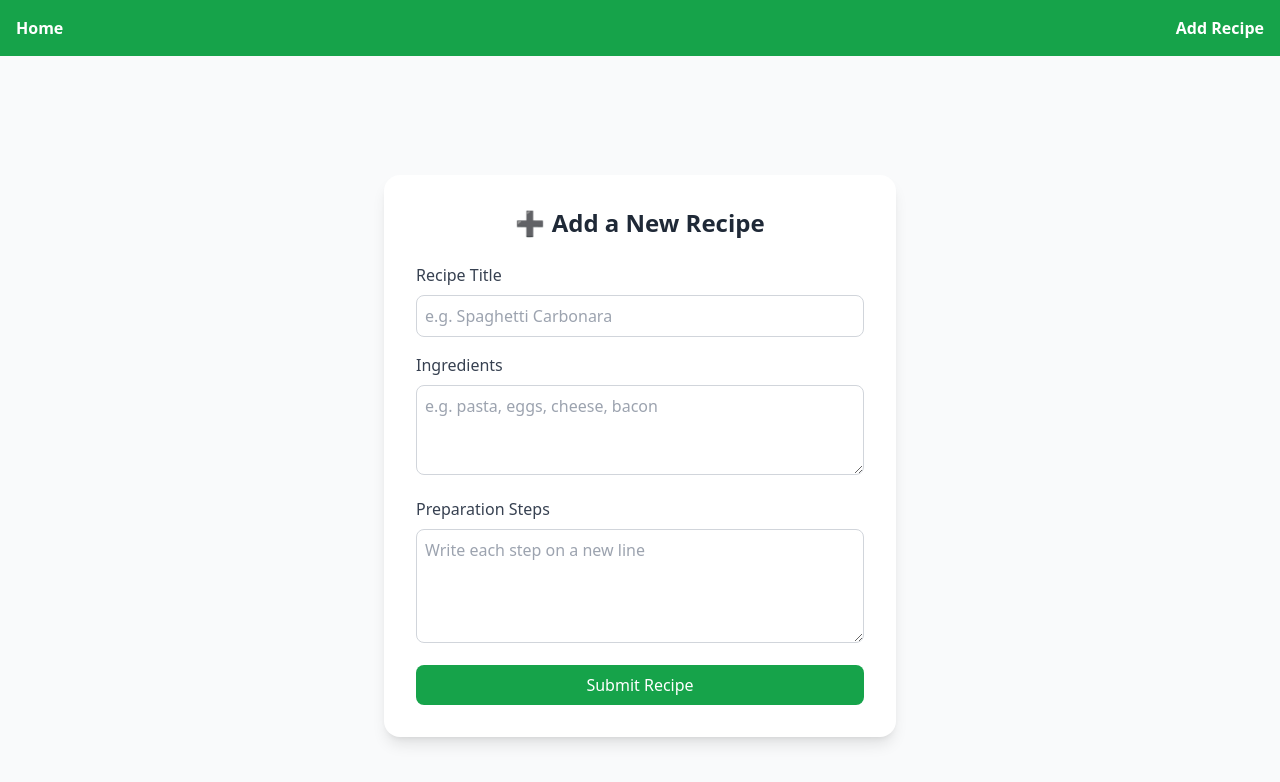
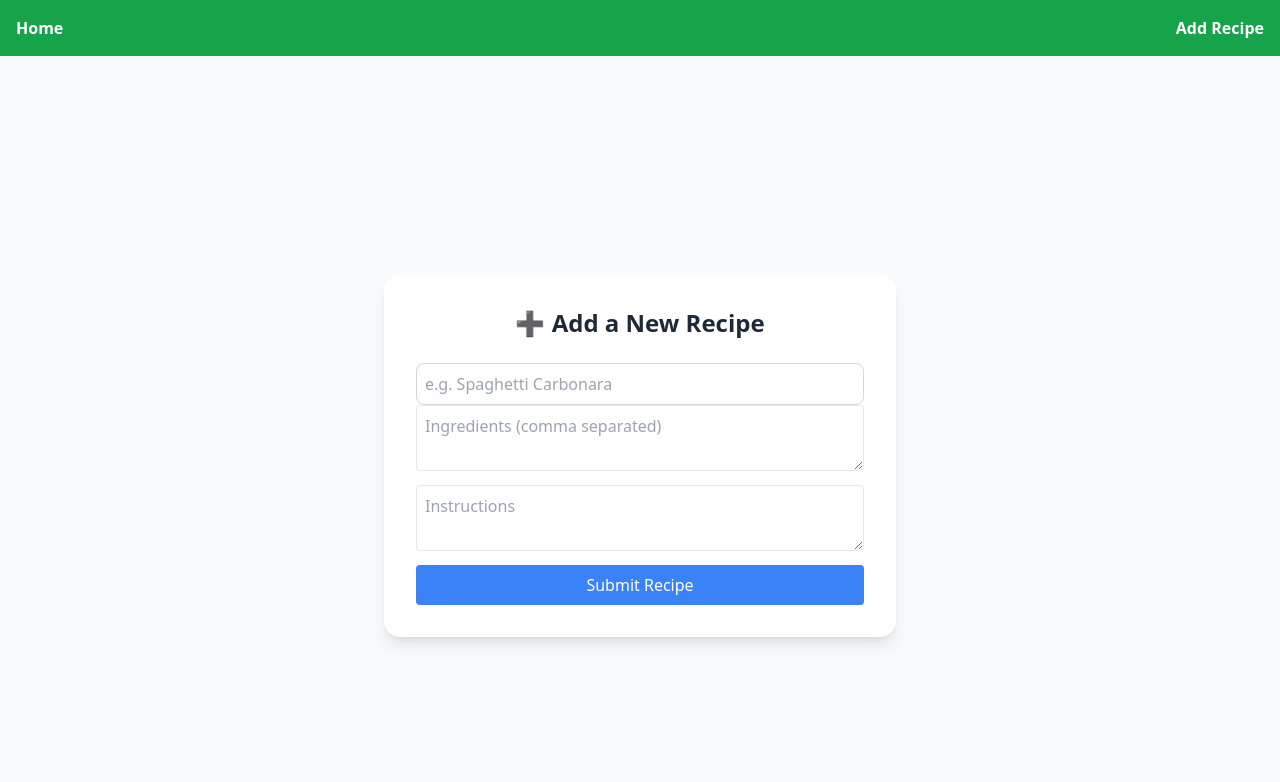
Before and after one commit to jesse-aj/alx-fe-reactjs, a React app in the folder recipe-sharing-platform/: page /add in a window 1280 px wide. Shown: the top 782 px of the page. Built offline with nearby package versions, Linux system fonts and the light colour scheme; the HTML template or start-up script is replaced by a standard one.

Commit message:
added a form and added a form validtation + tailwindcss

```diff
--- a/recipe-sharing-platform/src/components/AddRecipeForm.jsx
+++ b/recipe-sharing-platform/src/components/AddRecipeForm.jsx
@@ -1,67 +1,55 @@
 import { useState } from "react";
 
 function AddRecipeForm() {
-  // This Define state for the form fields
   const [title, setTitle] = useState("");
   const [ingredients, setIngredients] = useState("");
-  const [steps, setSteps] = useState("");
+  const [instructions, setInstructions] = useState("");
+  const [errors, setErrors] = useState({});
 
-  //  The State to show errors or success
-  const [error, setError] = useState("");
-  const [success, setSuccess] = useState("");
 
-  // This now Handle form submission
+
+  // Validation function
+  const validate = () => {
+    const newErrors = {};
+    if (!title.trim()) newErrors.title = "Title is required";
+    if (!ingredients.trim()) newErrors.ingredients = "Ingredients are required";
+    if (!instructions.trim()) newErrors.instructions = "Instructions are required";
+    setErrors(newErrors);
+
+    // return true if no errors
+    return Object.keys(newErrors).length === 0;
+  };
+ // this handles submit
   const handleSubmit = (e) => {
-    e.preventDefault(); // stop page reload
+    e.preventDefault();
 
-    // Just a Simple validation
-    if (!title || !ingredients || !steps) {
-      setError("Please fill in all fields!");
-      setSuccess("");
-      return;
-    }
-
-    const ingredientList = ingredients.split(",").map((item) => item.trim());
-    if (ingredientList.length < 2) {
-      setError("Please add at least two ingredients (comma-separated).");
-      setSuccess("");
-      return;
-    }
-
-    //  This Create the recipe object
-    const newRecipe = {
-      title,
-      ingredients: ingredientList,
-      instructions: steps.split("\n"), // split by new lines
-    };
-
-    console.log("✅ Recipe added:", newRecipe);
-
-    // Success message
-    setSuccess("Recipe added successfully!");
-    setError("");
-
-    // Clear fields
+    if (validate()) {
+      // success (you can log or show message)
+      alert("Recipe added successfully!");
+      // reset fields
       setTitle("");
       setIngredients("");
-    setSteps("");
+      setInstructions("");
+      setErrors({});
+    }
   };
 
   return (
+
+
+
     <div className="flex justify-center items-center min-h-screen bg-gray-50 p-6">
       <form
         onSubmit={handleSubmit}
         className="bg-white p-8 rounded-2xl shadow-lg w-full max-w-lg"
       >
+
         <h1 className="text-2xl font-bold text-gray-800 mb-6 text-center">
                      ➕ Add a New Recipe
               </h1>
 
-        {/* Title Field */}
-        <div className="mb-4">
-          <label className="block text-gray-700 font-medium mb-2">
-            Recipe Title
-          </label>
+
+        {/* Title */}
         <input
             type="text"
             className="w-full border border-gray-300 rounded-lg p-2 focus:ring-2 focus:ring-blue-500 outline-none"
@@ -69,44 +57,34 @@ function AddRecipeForm() {
             value={title}
             onChange={(e) => setTitle(e.target.value)}
       />
-        </div>
+        {errors.title && <p className="text-red-500 text-sm mb-2">{errors.title}</p>}
 
-        {/* Ingredients Field */}
-        <div className="mb-4">
-          <label className="block text-gray-700 font-medium mb-2">
-            Ingredients
-          </label>
+        {/* Ingredients */}
         <textarea
-            className="w-full border border-gray-300 rounded-lg p-2 focus:ring-2 focus:ring-blue-500 outline-none"
-            rows="3"
-            placeholder="e.g. pasta, eggs, cheese, bacon"
+          placeholder="Ingredients (comma separated)"
           value={ingredients}
           onChange={(e) => setIngredients(e.target.value)}
+          className="w-full border p-2 rounded mb-2"
         ></textarea>
-        </div>
+        {errors.ingredients && (
+          <p className="text-red-500 text-sm mb-2">{errors.ingredients}</p>
+        )}
 
-        {/* Steps Field */}
-        <div className="mb-4">
-          <label className="block text-gray-700 font-medium mb-2">
-            Preparation Steps
-          </label>
+        {/* Instructions */}
         <textarea
-            className="w-full border border-gray-300 rounded-lg p-2 focus:ring-2 focus:ring-blue-500 outline-none"
-            rows="4"
-            placeholder="Write each step on a new line"
-            value={steps}
-            onChange={(e) => setSteps(e.target.value)}
+          placeholder="Instructions"
+          value={instructions}
+          onChange={(e) => setInstructions(e.target.value)}
+          className="w-full border p-2 rounded mb-2"
         ></textarea>
-        </div>
+        {errors.instructions && (
+          <p className="text-red-500 text-sm mb-2">{errors.instructions}</p>
+        )}
 
-        {/* Error  and  Success Messages */}
-        {error && <p className="text-red-600 mb-4">{error}</p>}
-        {success && <p className="text-green-600 mb-4">{success}</p>}
-
-        {/* Submit Button */}
+        {/* Submit button */}
         <button
           type="submit"
-          className="w-full bg-green-600 text-white py-2 rounded-lg font-medium hover:bg-green-700 transition"
+          className="bg-blue-500 hover:bg-blue-600 text-white w-full py-2 rounded transition"
         >
           Submit Recipe
         </button>
@@ -116,3 +94,64 @@ function AddRecipeForm() {
 }
 
 export default AddRecipeForm;
+
+//     <div className="flex justify-center items-center min-h-screen bg-gray-50 p-6">
+//       <form
+//         onSubmit={handleSubmit}
+//         className="bg-white p-8 rounded-2xl shadow-lg w-full max-w-lg"
+//       >
+//
+
+//         {/* Title Field */}
+//         <div className="mb-4">
+//           <label className="block text-gray-700 font-medium mb-2">
+//             Recipe Title
+//           </label>
+//
+//         </div>
+
+//         {/* Ingredients Field */}
+//         <div className="mb-4">
+//           <label className="block text-gray-700 font-medium mb-2">
+//             Ingredients (comma-separated)
+//           </label>
+//           <textarea
+//             className="w-full border border-gray-300 rounded-lg p-2 focus:ring-2 focus:ring-blue-500 outline-none"
+//             rows="3"
+//             placeholder="e.g. pasta, eggs, cheese, bacon"
+//             value={ingredients}
+//             onChange={(e) => setIngredients(e.target.value)}
+//           ></textarea>
+//         </div>
+
+//         {/* Steps Field */}
+//         <div className="mb-4">
+//           <label className="block text-gray-700 font-medium mb-2">
+//             Preparation Steps
+//           </label>
+//           <textarea
+//             className="w-full border border-gray-300 rounded-lg p-2 focus:ring-2 focus:ring-blue-500 outline-none"
+//             rows="4"
+//             placeholder="Write each step on a new line"
+//             value={steps}
+//             onChange={(e) => setSteps(e.target.value)}
+//           ></textarea>
+//         </div>
+
+//         {/* Error + Success Messages */}
+//         {error && <p className="text-red-600 mb-4">{error}</p>}
+//         {success && <p className="text-green-600 mb-4">{success}</p>}
+
+//         {/* Submit Button */}
+//         <button
+//           type="submit"
+//           className="w-full bg-blue-600 text-white py-2 rounded-lg font-medium hover:bg-blue-700 transition"
+//         >
+//           Submit Recipe
+//         </button>
+//       </form>
+//     </div>
+//   );
+// }
+
+// export default AddRecipeForm;
```
Lines whose indentation alone changed are shown as unchanged.
